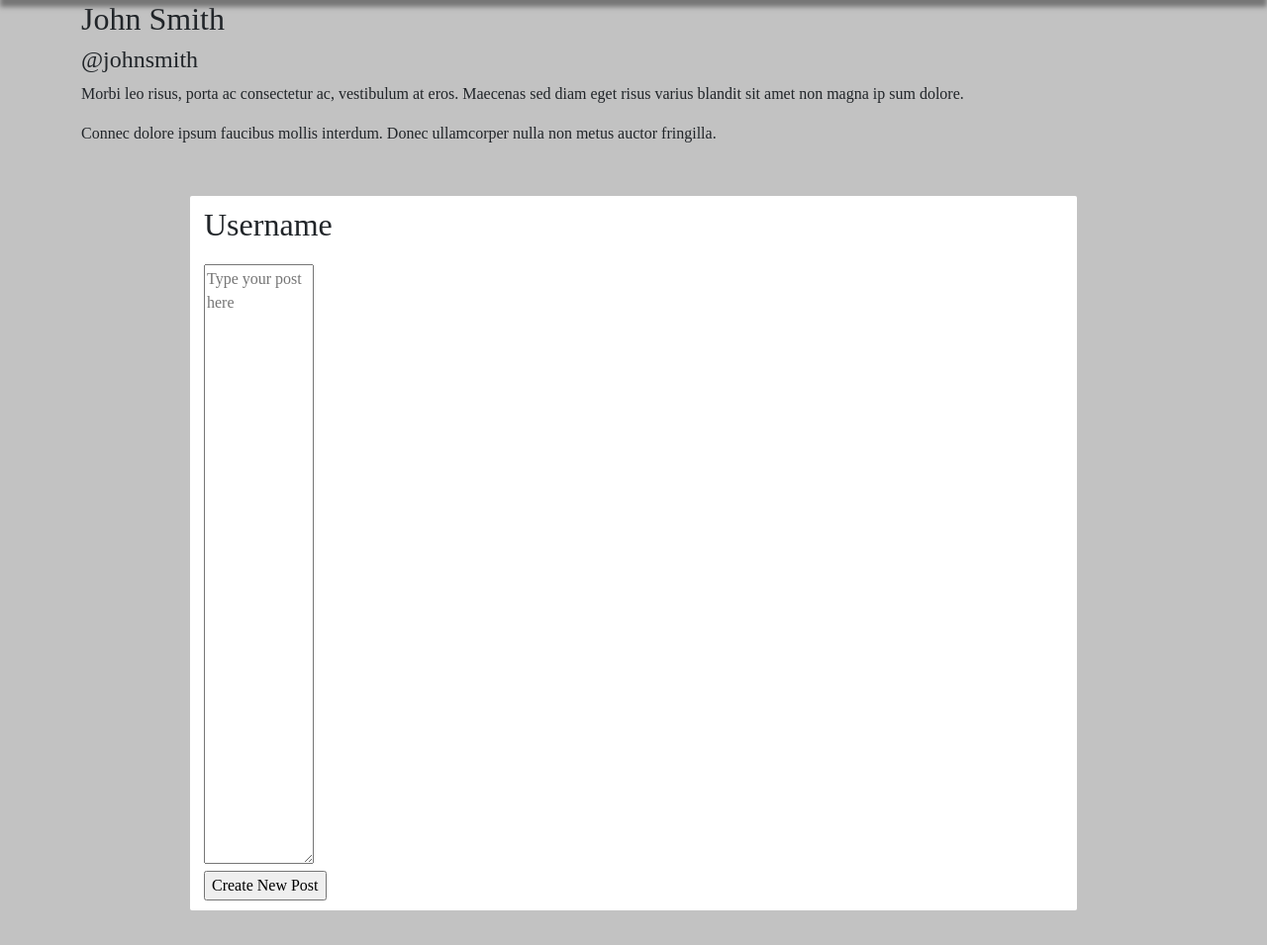
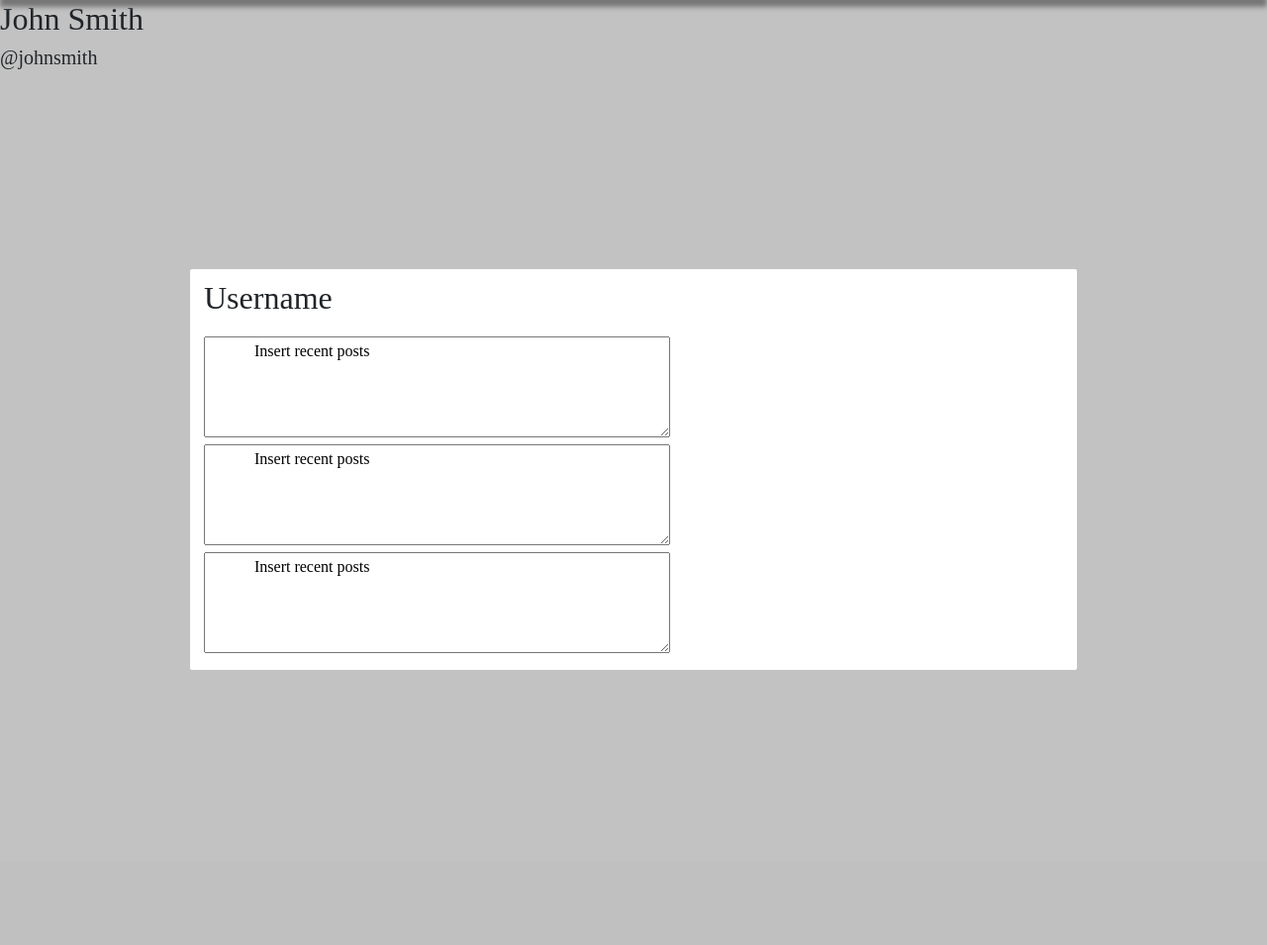
Before and after one commit to hassanchug/3155_Proj-Sociali, a Flask app: page /user_profile in a window 1280 px wide. Shown: the part 70-1025 px from the top of the page at 99% size. After the commit the page ends 747 px from the top, so only its background shows below. Run offline with Flask 2, Linux system fonts and the light colour scheme; some web fonts are replaced.

Commit message:
Update user_profile.html

```diff
--- a/templates/user_profile.html
+++ b/templates/user_profile.html
@@ -39,21 +39,20 @@
 </header>
 
 <body class="website-font" style="background-color: #c2c2c2;">
-  <div class="container">
     <h2>John Smith</h2>
-    <h4>@johnsmith</h4>
-    <p>Morbi leo risus, porta ac consectetur ac, vestibulum at eros. Maecenas sed diam eget risus varius blandit sit amet non magna ip sum dolore.</p>
-    <p>Connec dolore ipsum faucibus mollis interdum. Donec ullamcorper nulla non metus auctor fringilla.</p>
-  </div>
+    <h5>@johnsmith</h5>
   <div class = "form-container">
     <form action="#" class="form-wrap" method="POST">
         <h2>Username</h2>
-
-        <div class="form-box">
-            <textarea rows="25" cols="10" placeholder="Type your post here"></textarea>
-        </div>
-        <div class="form-submit">
-            <input type="submit" value="Create New Post" />
+        <textarea id="w3review" name="w3review" rows="4" cols="50">
+            Insert recent posts
+        </textarea>
+        <textarea id="w3review" name="w3review" rows="4" cols="50">
+            Insert recent posts
+        </textarea>
+        <textarea id="w3review" name="w3review" rows="4" cols="50">
+            Insert recent posts
+        </textarea>
         </div>
     </form>
 </div>
```
